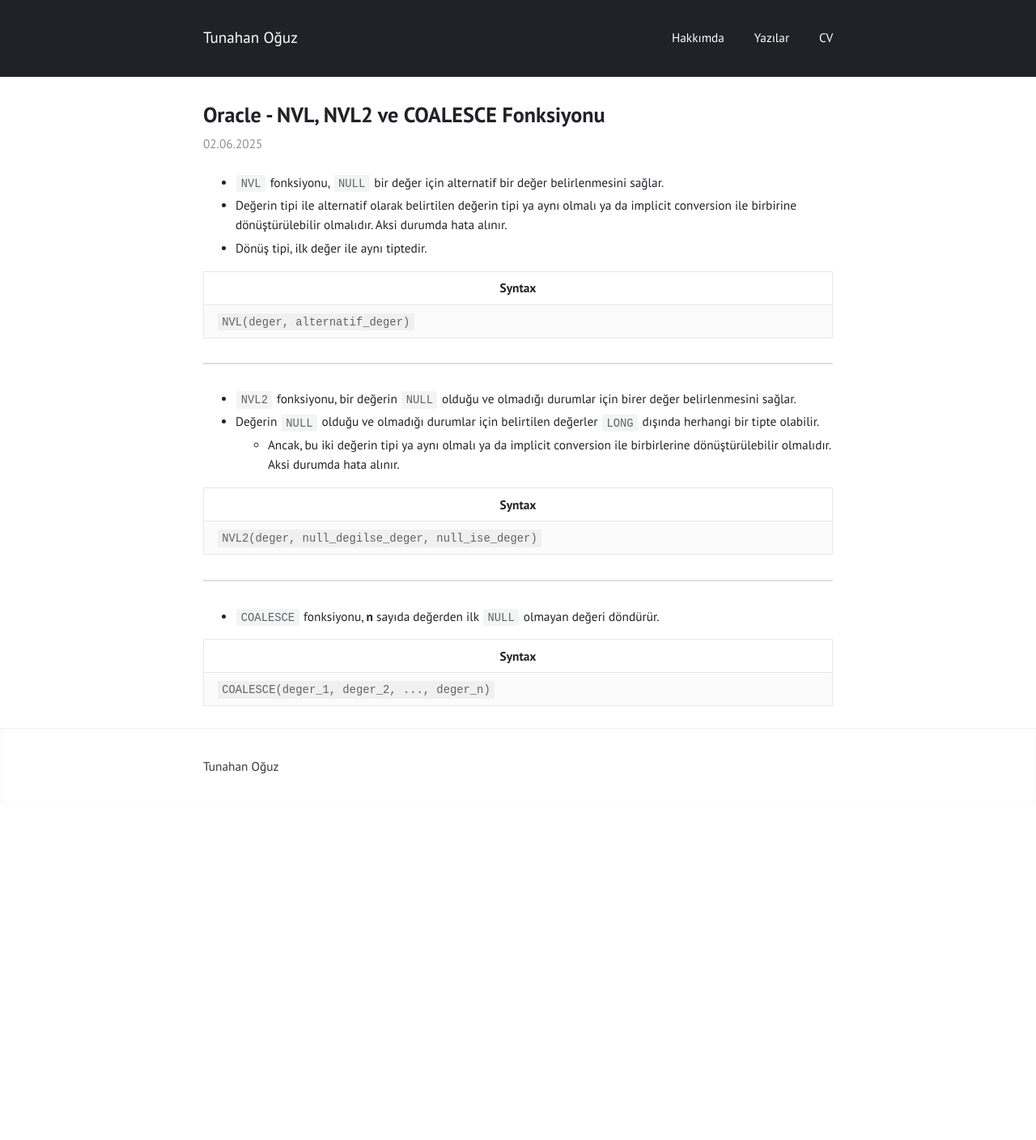
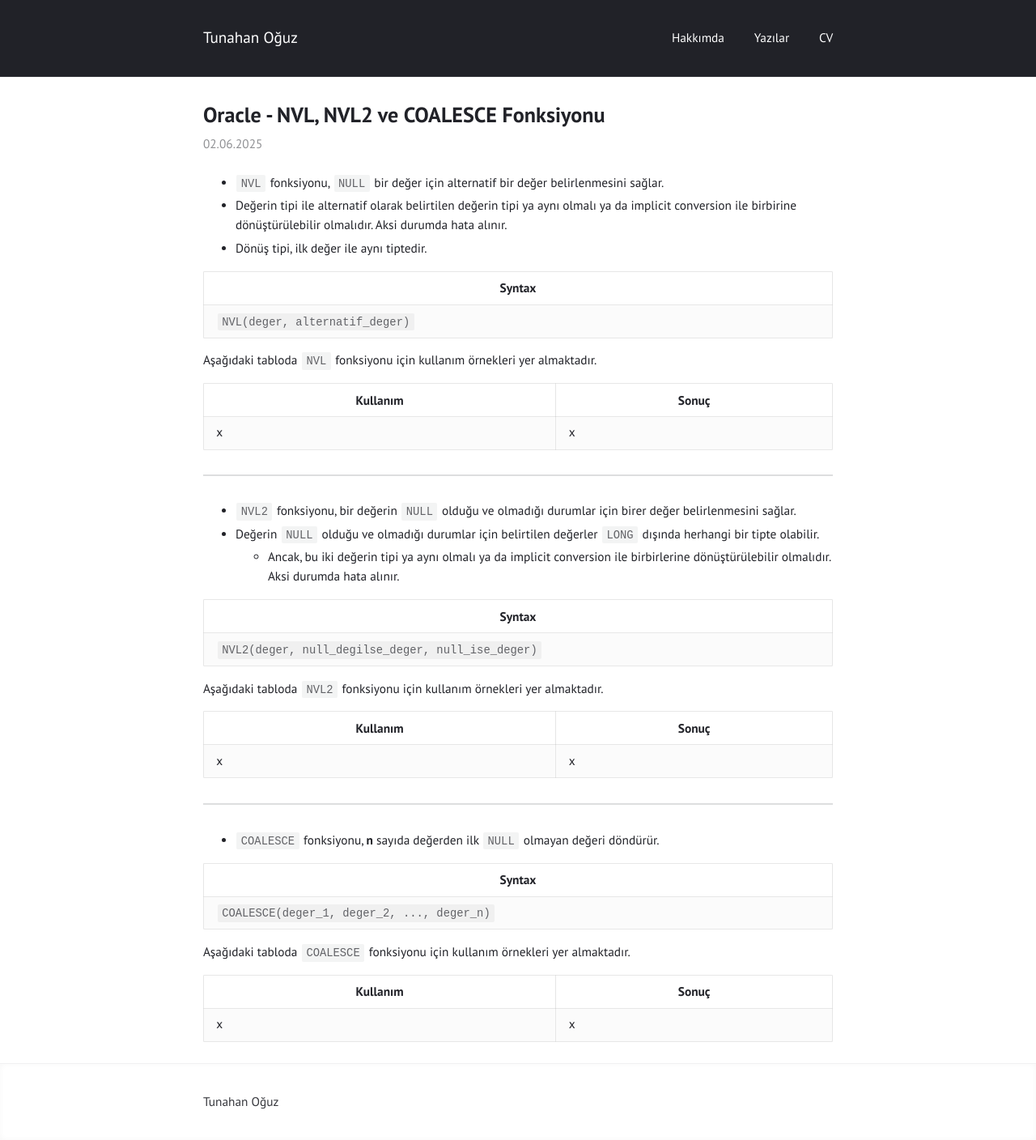
Before and after one commit to tunahanoguz/tunahanoguz.github.io, a Jekyll site: the page built from _posts/2025-06-02-oracle-NVL-NVL2-ve-COALESCE-fonksiyonu.md, in a window 1280 px wide. Shown: the whole page at 81% size. Built offline with Jekyll 4.4.1, drawn with Linux system fonts in a browser that asks for light colours; before the commit the page ends 994 px from its top, so only the background shows below that.

Commit message:
Update 2025-06-02-oracle-NVL-NVL2-ve-COALESCE-fonksiyonu.md

```diff
--- a/_posts/2025-06-02-oracle-NVL-NVL2-ve-COALESCE-fonksiyonu.md
+++ b/_posts/2025-06-02-oracle-NVL-NVL2-ve-COALESCE-fonksiyonu.md
@@ -13,6 +13,12 @@ categories: oracle
 |--------------------------------|
 | `NVL(deger, alternatif_deger)` |
 
+Aşağıdaki tabloda `NVL` fonksiyonu için kullanım örnekleri yer almaktadır.
+
+| Kullanım | Sonuç |
+|----------|-------|
+| x        | x     |
+
 ---
 
 - `NVL2` fonksiyonu, bir değerin `NULL` olduğu ve olmadığı durumlar için birer değer belirlenmesini sağlar.
@@ -23,6 +29,12 @@ categories: oracle
 |---------------------------------------------------|
 | `NVL2(deger, null_degilse_deger, null_ise_deger)` |
 
+Aşağıdaki tabloda `NVL2` fonksiyonu için kullanım örnekleri yer almaktadır.
+
+| Kullanım | Sonuç |
+|----------|-------|
+| x        | x     |
+
 ---
 
 - `COALESCE` fonksiyonu, **n** sayıda değerden ilk `NULL` olmayan değeri döndürür.
@@ -30,3 +42,9 @@ categories: oracle
 | Syntax                                     |
 |--------------------------------------------|
 | `COALESCE(deger_1, deger_2, ..., deger_n)` |
+
+Aşağıdaki tabloda `COALESCE` fonksiyonu için kullanım örnekleri yer almaktadır.
+
+| Kullanım | Sonuç |
+|----------|-------|
+| x        | x     |
```
